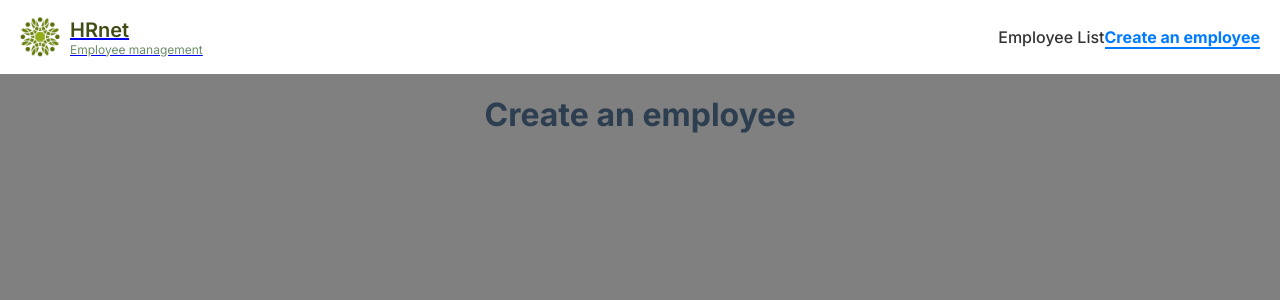
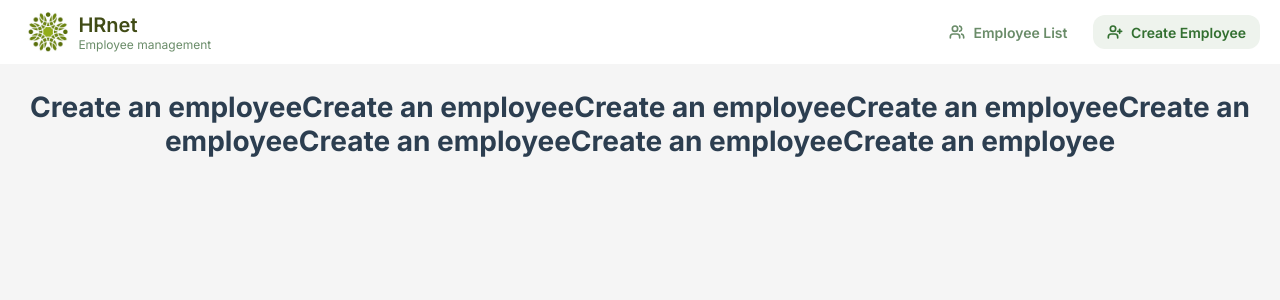
Before and after one commit to aalexandree-g/P14HRnet, a React (Vite) app: page /employees/create in a window 1280 px wide. Shown: the top 300 px of the page. Built offline with nearby package versions, Linux system fonts and the light colour scheme.

Commit message:
Header done

```diff
--- a/package.json
+++ b/package.json
@@ -10,6 +10,7 @@
     "preview": "vite preview"
   },
   "dependencies": {
+    "lucide-react": "^0.553.0",
     "react": "^19.2.0",
     "react-dom": "^19.2.0",
     "react-router-dom": "^7.9.5",
--- a/src/components/header/Header.jsx
+++ b/src/components/header/Header.jsx
@@ -1,9 +1,11 @@
 import { NavLink } from 'react-router-dom'
+import { Users, UserPlus } from 'lucide-react'
 import logo from '../../assets/logo.png'
 
 const Header = () => {
   return (
     <nav className="main-nav">
+      <div className="main-nav__container container">
         <NavLink to="/" className="main-nav__logo">
           <img className="main-nav__image" src={logo} alt="HRnet logo" />
           <div className="main-nav__text">
@@ -11,7 +13,7 @@ const Header = () => {
             <span className="main-nav__subtitle">Employee management</span>
           </div>
         </NavLink>
-      <div>
+        <div className="main-nav__links">
           <NavLink
             className={({ isActive }) =>
               isActive ? 'main-nav__link active' : 'main-nav__link'
@@ -19,6 +21,7 @@ const Header = () => {
             to="/employees"
             end
           >
+            <Users size={16} strokeWidth={2.5} className="main-nav__icon" />
             Employee List
           </NavLink>
           <NavLink
@@ -27,8 +30,10 @@ const Header = () => {
             }
             to="/employees/create"
           >
-          Create an employee
+            <UserPlus size={16} strokeWidth={2.5} className="main-nav__icon" />
+            Create Employee
           </NavLink>
+        </div>
       </div>
     </nav>
   )
--- a/src/components/header/_header.scss
+++ b/src/components/header/_header.scss
@@ -1,17 +1,21 @@
 @use '../../styles/variables' as *;
 
 .main-nav {
-  display: flex;
-  justify-content: space-between;
-  align-items: center;
-  padding: 5px 20px;
-  height: 64px;
   background-color: white;
 
+  &__container {
+    display: flex;
+    justify-content: space-between;
+    align-items: center;
+    height: 50px;
+  }
+
   &__logo {
+    text-decoration: none;
     display: flex;
     align-items: center;
     gap: 10px;
+    margin-left: 0.6rem;
   }
 
   &__image {
@@ -27,29 +31,42 @@
   }
 
   &__title {
+    text-decoration: none;
     font-size: 20px;
     font-weight: 600;
   }
 
   &__subtitle {
+    text-decoration: none;
     font-size: 12px;
     color: $grey-color;
   }
 
+  &__links {
+    display: flex;
+    gap: 0.8rem;
+  }
+
   &__link {
+    display: flex;
+    align-items: center;
+    gap: 0.6rem;
     text-decoration: none;
-    color: #333;
-    font-weight: 500;
-    transition: color 0.2s ease;
+    font-weight: 600;
+    color: $grey-color;
+
+    padding: 0.6rem 1rem;
+    border-radius: 12px;
+    transition: all 250ms ease;
 
     &:hover {
-      color: #007bff;
+      color: $secondary-color;
+      background-color: rgb(238, 243, 237);
     }
 
     &.active {
-      color: #007bff; // couleur spéciale pour la page active
-      font-weight: 700;
-      border-bottom: 2px solid #007bff;
+      color: $secondary-color;
+      background-color: rgb(238, 243, 237);
     }
   }
 
@@ -64,17 +81,3 @@
     }
   }
 }
-
-.sr-only {
-  border: 0 !important;
-  clip: rect(1px, 1px, 1px, 1px) !important; /* 1 */
-  -webkit-clip-path: inset(50%) !important;
-  clip-path: inset(50%) !important; /* 2 */
-  height: 1px !important;
-  margin: -1px !important;
-  overflow: hidden !important;
-  padding: 0 !important;
-  position: absolute !important;
-  width: 1px !important;
-  white-space: nowrap !important; /* 3 */
-}
--- a/src/pages/employeeCreate/EmployeeCreate.jsx
+++ b/src/pages/employeeCreate/EmployeeCreate.jsx
@@ -5,7 +5,13 @@ const EmployeeCreate = () => {
   return (
     <>
       <Header />
-      <h1>Create an employee</h1>
+      <div className="container">
+        <h1>
+          Create an employeeCreate an employeeCreate an employeeCreate an
+          employeeCreate an employeeCreate an employeeCreate an employeeCreate
+          an employee
+        </h1>
+      </div>
     </>
   )
 }
--- a/src/styles/_variables.scss
+++ b/src/styles/_variables.scss
@@ -2,11 +2,12 @@
 
 // couleurs principales
 $primary-color: #414c16;
-$secondary-color: #98ac3b;
+$secondary-color: #326f30;
+$tertiary-color: #f0f5e6;
 
 // couleurs neutres
 $text-color: #2c3e50;
-$heading-color: #222;
+$background-color: #f5f5f5;
 $light-color: #fff;
 $grey-color: #6a8c69;
 $dark-color: #12002b;
--- a/src/styles/main.scss
+++ b/src/styles/main.scss
@@ -9,12 +9,19 @@ html {
   -webkit-font-smoothing: antialiased;
   -moz-osx-font-smoothing: grayscale;
   text-align: center;
+  font-size: 14px;
   color: $text-color;
 }
 
 body {
   margin: 0;
-  background-color: gray;
+  background-color: $background-color;
+}
+
+.container {
+  max-width: 1240px;
+  margin: 0 auto;
+  padding: 0.5rem 0rem;
 }
 
 #root {
```
Also changed, not shown: 1 other file (tests, documents, lock files or other folders). Lines whose indentation alone changed are shown as unchanged.
